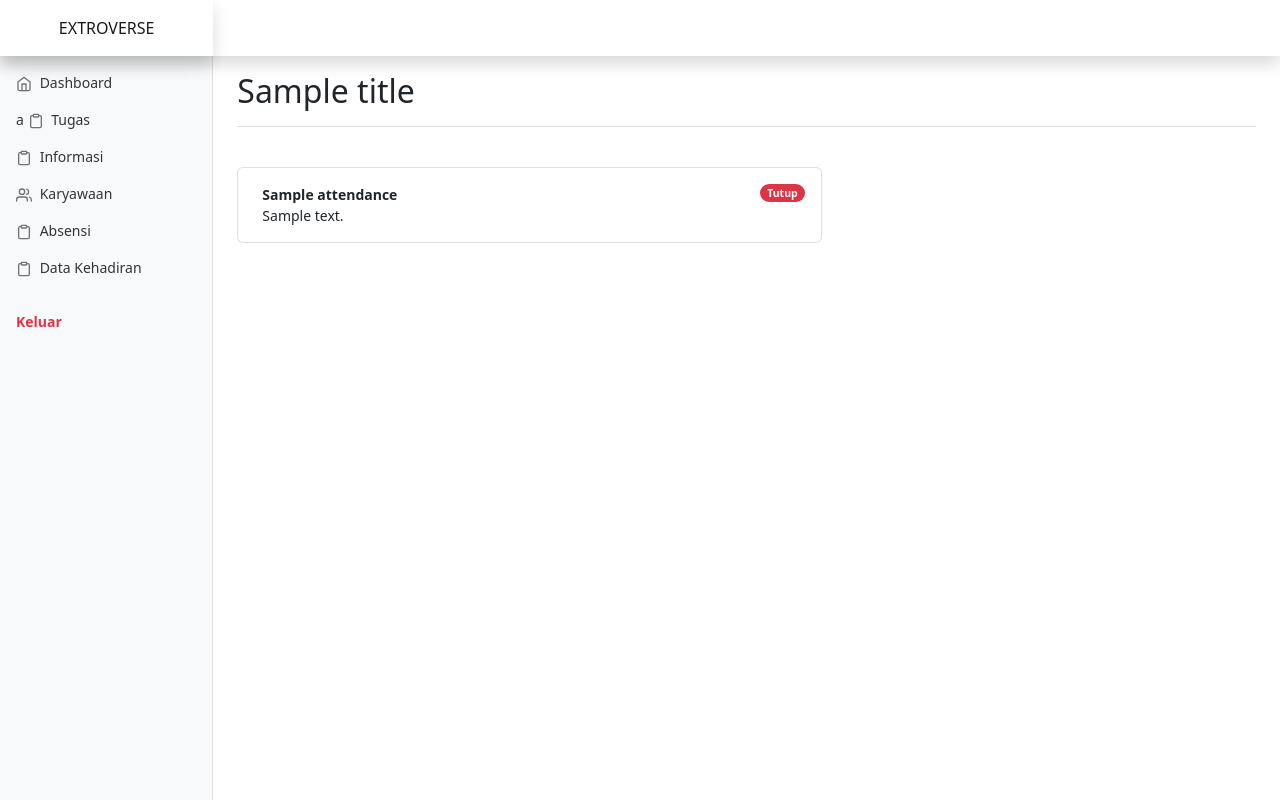
After one commit to Arifin79/kinerja-pegawai, a Laravel app: template resources/views/news/index.blade.php in a window 1280 px wide. The commit adds this page. Run offline with Laravel 9, Linux system fonts and the light colour scheme; a user stored in the database is signed in; data comes from the database, SQL or seed files in the repository; tables that the repository leaves empty hold one stand-in row (values such as "Sample post"); the template is opened without the code that fills it: most values are stand-ins (such as "Sample title", 1, 10 or a date in 2020); some libraries are stand-ins or nearby versions.

Commit message:
update news

```diff
--- /dev/null
+++ b/resources/views/news/index.blade.php
@@ -0,0 +1,22 @@
+@extends('layouts.app')
+
+@section('content')
+@include('partials.alerts')
+
+<div class="row">
+    <div class="col-md-7">
+        <ul class="list-group">
+            @foreach ($attendances as $attendance)
+            <a href="{{ route('presences.show', $attendance->id) }}"
+                class="list-group-item d-flex justify-content-between align-items-start py-3">
+                <div class="ms-2 me-auto">
+                    <div class="fw-bold">{{ $attendance->title }}</div>
+                    <p class="mb-0">{{ $attendance->description }}</p>
+                </div>
+                @include('partials.attendance-badges')
+            </a>
+            @endforeach
+        </ul>
+    </div>
+</div>
+@endsection
--- a/resources/views/partials/sidebar.blade.php
+++ b/resources/views/partials/sidebar.blade.php
@@ -11,14 +11,14 @@
             </li>
             <li class="nav-item">
                 <a class="nav-link {{ request()->routeIs('attendances.*') ? 'active' : '' }}"
-                    href="{{ route('attendances.index') }}">
+                    href="{{ route('attendances.index') }}">a
                     <span data-feather="clipboard" class="align-text-bottom"></span>
                     Tugas
                 </a>
             </li>
             <li class="nav-item">
-                <a class="nav-link {{ request()->routeIs('attendances.*') ? 'active' : '' }}"
-                    href="{{ route('attendances.index') }}">
+                <a class="nav-link {{ request()->routeIs('news.*') ? 'active' : '' }}"
+                    href="{{ route('information.index') }}">
                     <span data-feather="clipboard" class="align-text-bottom"></span>
                     Informasi
                 </a>
```
Also changed, not shown: resources/views/news/information.blade.php (added, +30 -0 lines).
